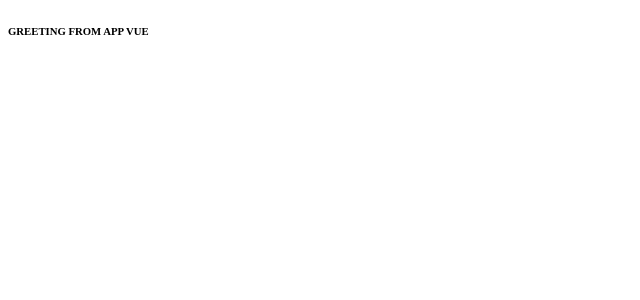
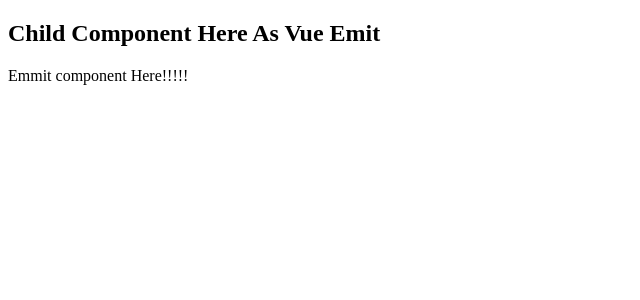
Before and after one commit to YasinDehfuli/VueJs-Tutorial, a Vue app: page / in a window 1280 px wide. Shown: the top 300 px of the page, without its empty margins (0-640 px from the left). Built offline with nearby package versions, Linux system fonts and the light colour scheme.

Commit message:
use VueEmit, Emit a component and use it in App.vue

```diff
--- a/src/App.vue
+++ b/src/App.vue
@@ -1,4 +1,5 @@
 <script setup lang="ts">
+import { ref } from "vue";
 // import AppRefReactive from "./components/AppRefReactive.vue";
 // import DynamicGreen from "./components/DynamicGreen.vue";
 // import NumCount from "./components/NumCount.vue";
@@ -10,17 +11,22 @@
 // import TodoListTask from "./components/todoListTask.vue";
 // import InputIrt from "./components/input-irt.vue";
 // import TodoListTask from "./components/todoListTask.vue";
+import VueEmit from "./components/VueEmit.vue";
+// import VueProps from "./components/VueProps.vue";
+// import VueWatchers from "./components/VueWatchers.vue";
+
+// const checkProps = ref<string>("GREETING FROM APP VUE");
+const childMsg = ref<string>("No Child Massage Here Yet!");
+
+const responseHandler = (text: string) => {
+  childMsg.value = text;
+};
+
 // import { ref } from "vue";
-
 // const isVisible = ref<boolean>(true);
 // function unVisible() {
 //   isVisible.value = !isVisible.value;
 // }
-// import VueWatchers from "./components/VueWatchers.vue";
-import { ref } from "vue";
-import VueProps from "./components/VueProps.vue";
-
-const checkProps = ref<string>("GREETING FROM APP VUE");
 </script>
 
 <template>
@@ -44,7 +50,11 @@ const checkProps = ref<string>("GREETING FROM APP VUE");
   <!--  <todo-list-task v-if="isVisible"></todo-list-task>-->
   <!--  <button @click="unVisible">onUnmounted Test</button>-->
   <!--  <VueWatchers></VueWatchers>-->
-  <vue-props :msg="checkProps" />
+  <!--  <vue-props :msg="checkProps" />-->
+  <VueEmit @response="responseHandler" />
+  <p>
+    {{ childMsg }}
+  </p>
 </template>
 
 <style scoped></style>
--- /dev/null
+++ b/src/components/VueEmit.vue
@@ -0,0 +1,19 @@
+<script setup lang="ts">
+// Our Pure Emit Here
+
+import { onMounted } from "vue";
+
+const emit = defineEmits<{
+  (event: "response", text: string): void;
+}>();
+
+onMounted(() => {
+  emit("response", "Emmit component Here!!!!!");
+});
+</script>
+
+<template>
+  <h2>Child Component Here As Vue Emit</h2>
+</template>
+
+<style scoped></style>
```
